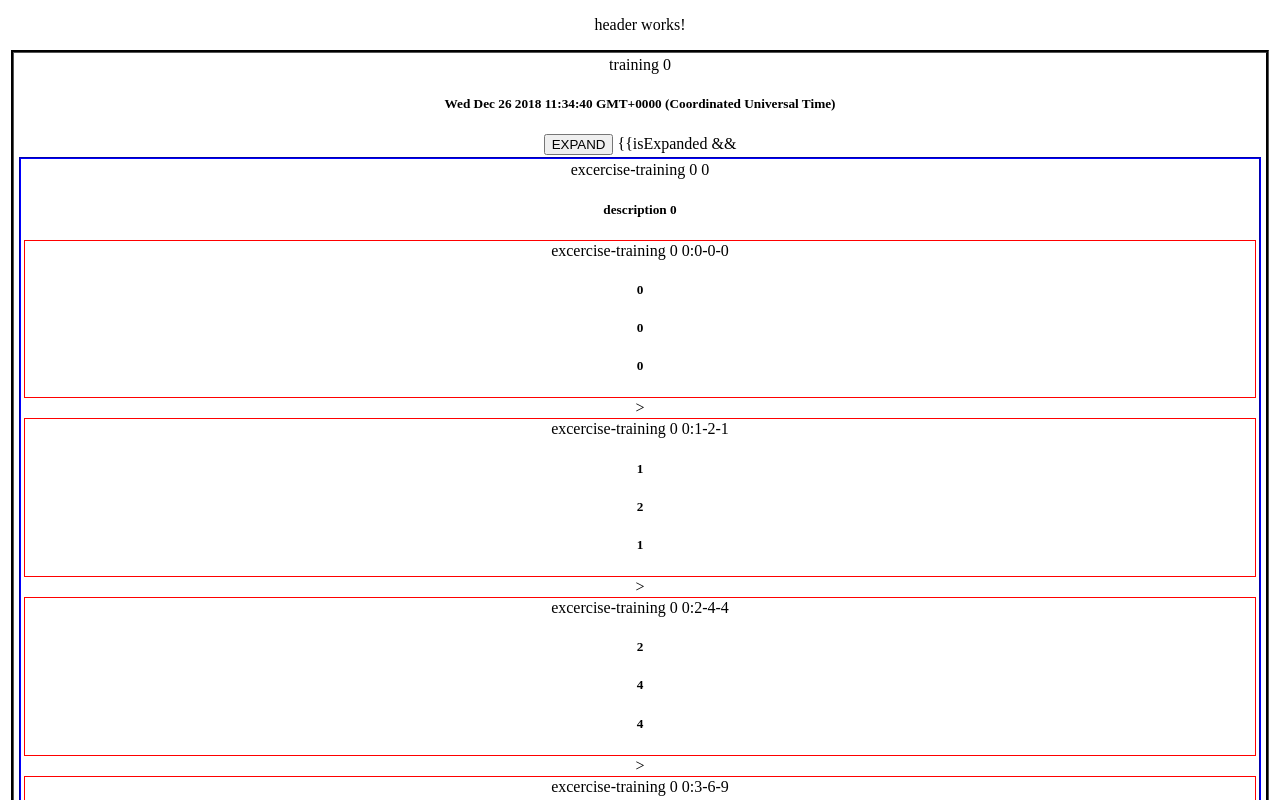
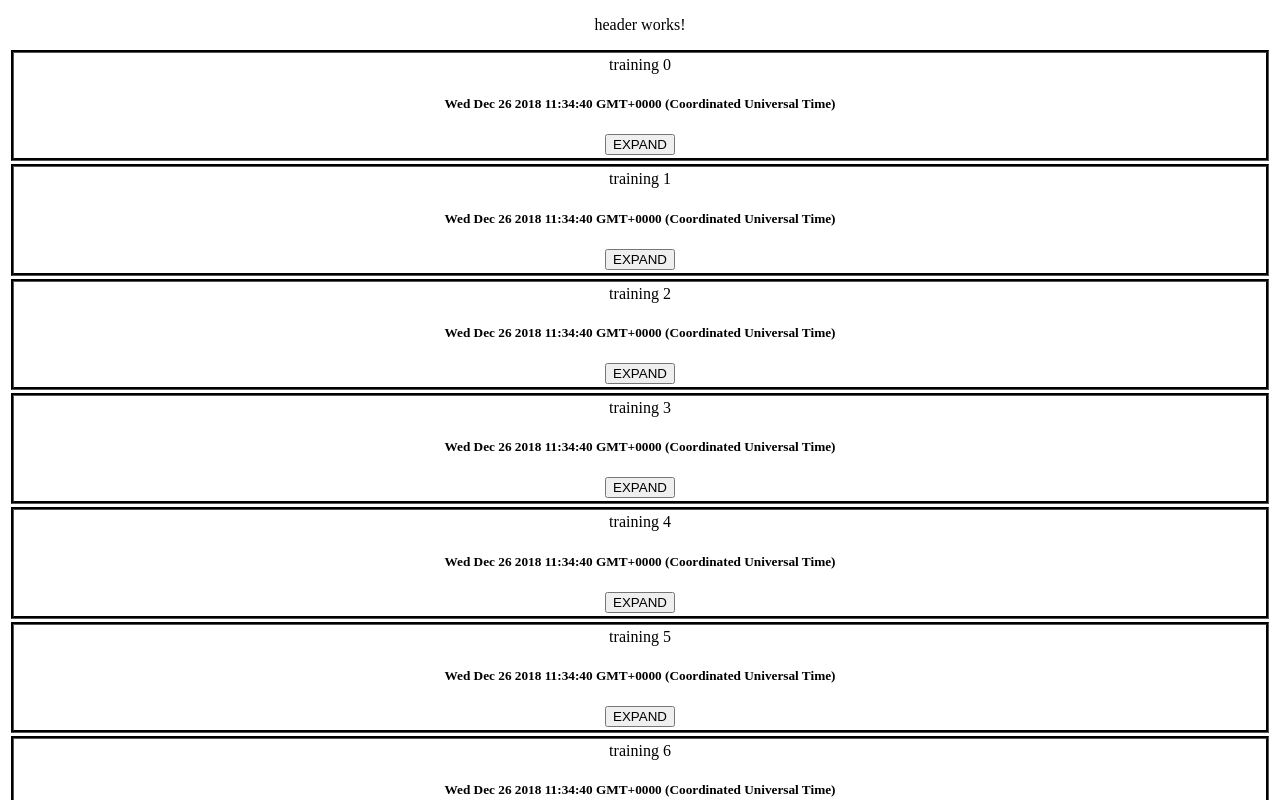
Before and after one commit to yazabara/django_learning, an Angular app in the folder frontend/: page / in a window 1280 px wide. Shown: the top 800 px of the page. Built offline with nearby package versions, Linux system fonts and the light colour scheme.

Commit message:
rebuild components

```diff
--- a/frontend/src/app/excercise/excercise.component.html
+++ b/frontend/src/app/excercise/excercise.component.html
@@ -5,4 +5,4 @@
     *ngFor="let set of excercise.workoutSets"
     [workoutSet]="set"
   ></app-workout-set>
-</div>>
+</div>
--- a/frontend/src/app/service/api.ts
+++ b/frontend/src/app/service/api.ts
@@ -13,6 +13,7 @@ export class Service {
             return {
                 name,
                 date: new Date(),
+                isExpanded: false,
                 exercises: Service.excercises(name)
             } as Training;
         });
--- a/frontend/src/app/training/training.component.html
+++ b/frontend/src/app/training/training.component.html
@@ -1,9 +1,14 @@
 <div style="border-style: groove; border-width: 3px; border-color: black; margin: 3px; padding: 3px;">
   <span>{{training.name}}</span>
   <h5>{{training.date}}</h5>
-  <button (click)="onExpandClick()">{{training.isExpanded && "HIDE" || "EXPAND"}}</button>
-  {{isExpanded && <app-excercise
-    *ngFor="let excercise of training.exercises"
-    [excercise]="excercise"
-  ></app-excercise>}}
+  <button (click)="onExpandClick()" [ngSwitch]="training.isExpanded">
+      <span *ngSwitchCase="true">HIDE</span>
+      <span *ngSwitchCase="false">EXPAND</span>
+  </button>
+  <div *ngIf="training.isExpanded">
+    <app-excercise
+      *ngFor="let excercise of training.exercises"
+      [excercise]="excercise"
+    ></app-excercise>
+  </div>
 </div>
--- a/frontend/src/app/training/training.component.ts
+++ b/frontend/src/app/training/training.component.ts
@@ -8,7 +8,6 @@ import { Training } from '../types';
 })
 export class TrainingComponent implements OnInit {
   @Input() training: Training;
-  isExpanded: boolean;
 
   constructor() { }
 
@@ -17,7 +16,7 @@ export class TrainingComponent implements OnInit {
 
   onExpandClick(): void {
     console.log('onExpandClick');
-    this.isExpanded = !this.isExpanded;
+    this.training.isExpanded = !this.training.isExpanded;
   }
 
 }
--- a/frontend/src/app/types.ts
+++ b/frontend/src/app/types.ts
@@ -1,6 +1,7 @@
 export interface Training {
     name: string;
     date: Date;
+    isExpanded: boolean;
     exercises: Exercise[];
 }
 
--- a/frontend/src/app/workout-set/workout-set.component.html
+++ b/frontend/src/app/workout-set/workout-set.component.html
@@ -3,4 +3,4 @@
   <h5>{{workoutSet.weight}}</h5>
   <h5>{{workoutSet.repetitions}}</h5>
   <h5>{{workoutSet.duration}}</h5>
-</div>>
+</div>
```
